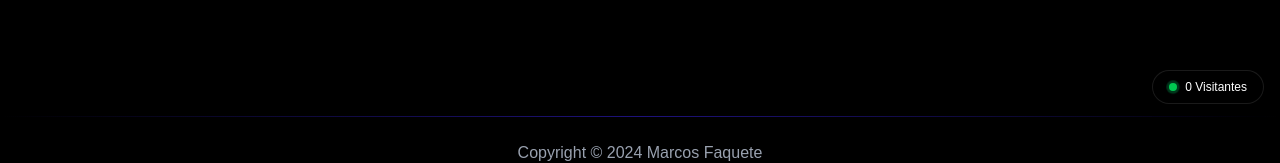
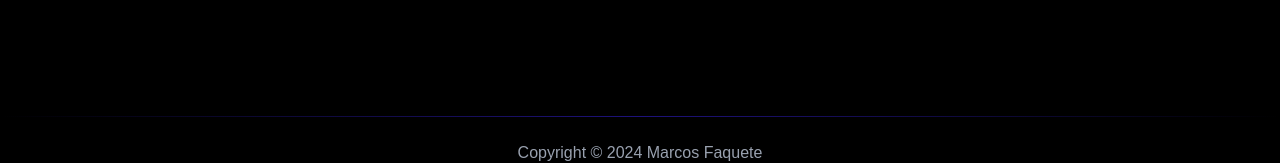
Before and after one commit to marcosfaquete/meu-app-2026, a Next.js app: page / in a window 1280 px wide. Shown: the part 680-843 px from the top of the page. Built offline with nearby package versions, Linux system fonts and the light colour scheme; no server answers; the database is empty; a web font is replaced by a local one.

Commit message:
Count Ok

```diff
--- a/src/app/layout.tsx
+++ b/src/app/layout.tsx
@@ -2,7 +2,6 @@ import type { Metadata } from "next";
 import { Parkinsans } from "next/font/google";
 import "./globals.css";
 import { VisitorTracker } from "@/VisitorTracker";
-import VisitorCounterDisplay from "./VisitorCounterDisplay";
 
 const parkinsans = Parkinsans({
   variable: "--font-parkinsans",
@@ -26,7 +25,6 @@ export default function RootLayout({
         className={`${parkinsans.variable} antialiased`}
       >
         <VisitorTracker />
-        <VisitorCounterDisplay />
         {children}
       </body>
     </html>
```
